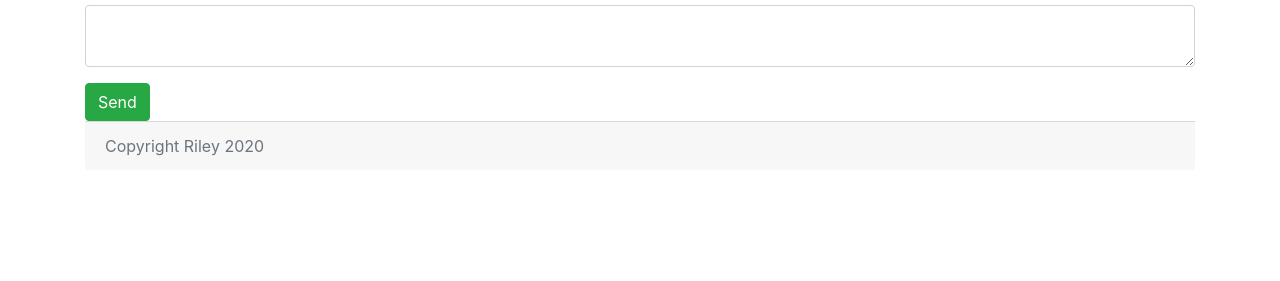
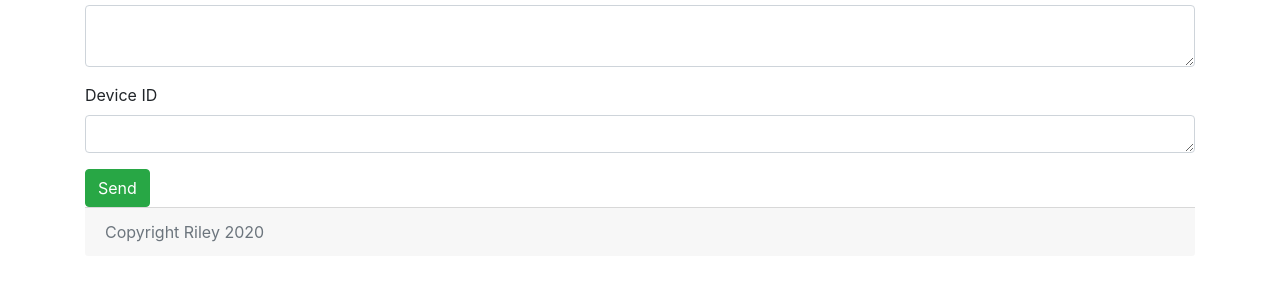
Before and after one commit to Delcari/TrackMe, a website: page web/public/send-command.html in a window 1280 px wide. Shown: the part 139-420 px from the top of the page. Drawn offline with nearby package versions, Linux system fonts and the light colour scheme; no server answers; sample sign-in values are in the browser's storage.

Commit message:
NEW: Add Device ID Field

```diff
--- a/web/public/send-command.html
+++ b/web/public/send-command.html
@@ -19,6 +19,11 @@
                 <textarea rows="2" class="form-control" id="command"></textarea>
             </div>
 
+            <div class="form-group">
+                <label for="deviceid">Device ID</label>
+                <textarea rows="1" class="form-control" id="command"></textarea>
+            </div>
+
             <button class="btn btn-success" id="send-command">Send</button>
 
 
```
Also changed, not shown: api/api.js (+0 -11 lines).
